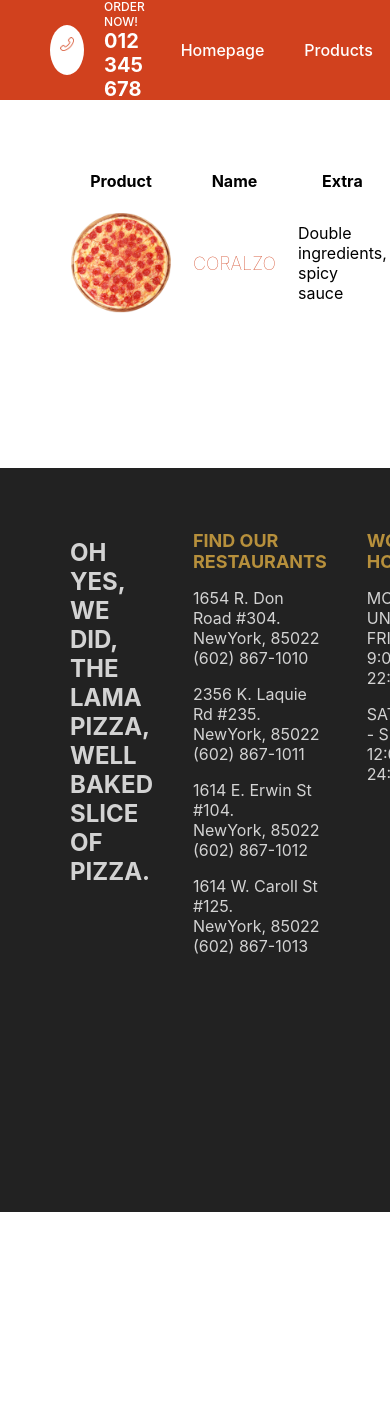
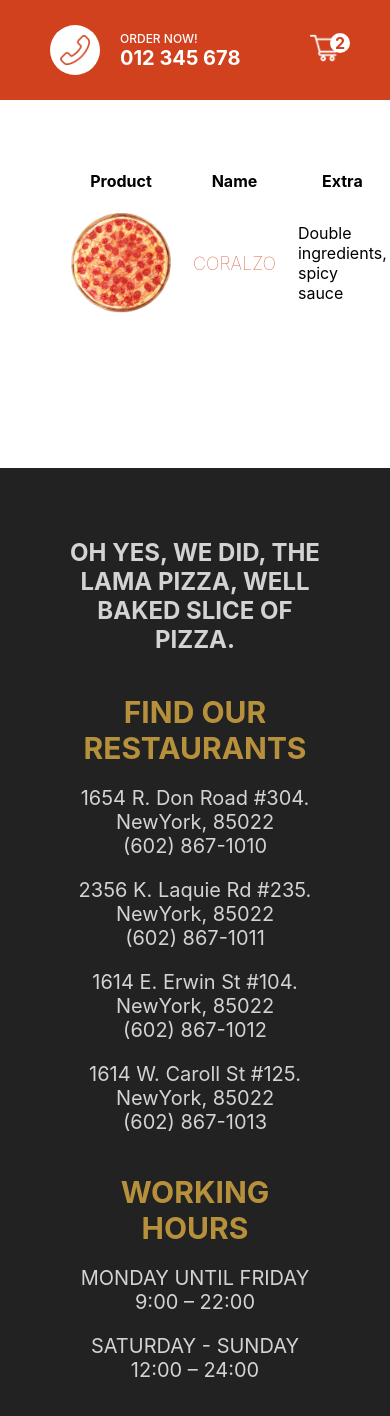
Before and after one commit to AlessandroBarreto/pizza-app, a Next.js app: page /cart in a window 390 px wide. Shown: the top 1416 px of the page. Before the commit the page ends 1212 px from the top, so only its background shows below. Built offline with nearby package versions, Linux system fonts and the light colour scheme.

Commit message:
feature: home and product page responsivity

```diff
--- a/components/PizzaList.tsx
+++ b/components/PizzaList.tsx
@@ -18,11 +18,6 @@
         <PizzaCard />
         <PizzaCard />
         <PizzaCard />
-        <PizzaCard />
-        <PizzaCard />
-        <PizzaCard />
-        <PizzaCard />
-        <PizzaCard />
       </div>
     </div>
   );
--- a/styles/Featured.module.scss
+++ b/styles/Featured.module.scss
@@ -2,6 +2,7 @@
   height: calc(100vh - 100px);
   background-color: #d1411d;
   overflow: hidden;
+  position: relative;
 
   .arrowContainer {
     position: absolute;
@@ -25,3 +26,9 @@
     position: relative;
   }
 }
+
+@media screen and (max-width: 480px) {
+  .container{
+    height: 50vh;
+  }
+}
--- a/styles/Footer.module.scss
+++ b/styles/Footer.module.scss
@@ -8,10 +8,10 @@
     position: relative;
     display: flex;
 
-    &:last-child{
-        flex: 2;
-        padding: 50px;
-        justify-content: space-between;
+    &:last-child {
+      flex: 2;
+      padding: 50px;
+      justify-content: space-between;
     }
 
     .card {
@@ -32,3 +32,27 @@
     }
   }
 }
+
+@media screen and (max-width: 480px) {
+  .container {
+    height: auto;
+    text-align: center;
+    .item {
+      flex-direction: column;
+
+      &:first-child {
+        display: none;
+      }
+
+      .card {
+        .title {
+          font-size: 30px;
+        }
+
+        .text {
+          font-size: 20px;
+        }
+      }
+    }
+  }
+}
--- a/styles/Navbar.module.scss
+++ b/styles/Navbar.module.scss
@@ -76,3 +76,16 @@
     }
   }
 }
+
+@media screen and (max-width: 480px) {
+  .container{
+    .item{
+      &:nth-child(2){
+        display: none;
+      }
+      &:nth-child(1){
+       flex: 3;
+      }
+    }
+  }
+}
--- a/styles/PizzaCard.module.scss
+++ b/styles/PizzaCard.module.scss
@@ -1,4 +1,4 @@
-.container{
+.container {
   width: 22%;
   padding: 20px 40px;
   display: flex;
@@ -7,19 +7,33 @@
   justify-content: center;
   cursor: pointer;
 
-    .title{
+  .title {
     font-size: 18px;
     font-weight: bold;
     color: #d1411e;
   }
 
-    .price{
+  .price {
     font-size: 18px;
     font-weight: bold;
     color: #666;
   }
-    .desc{
+  .desc {
     text-align: center;
     color: #777;
   }
 }
+
+@media screen and (max-width: 480px) {
+  .container {
+    width: 100%;
+
+    .title {
+      font-size: 30px;
+    }
+    .price,
+    .desc {
+      font-size: 24px;
+    }
+  }
+}
--- a/styles/PizzaList.module.scss
+++ b/styles/PizzaList.module.scss
@@ -18,3 +18,15 @@
     flex-wrap: wrap;
   }
 }
+
+@media screen and (max-width: 480px) {
+  .container{
+    .title{
+      text-align: center;
+    }
+    .desc{
+      width: 90%;
+      text-align: center;
+    }
+  }
+}
--- a/styles/Product.module.scss
+++ b/styles/Product.module.scss
@@ -28,7 +28,7 @@
     .sizes {
       width: 40%;
       display: flex;
-      justify-content: space-between;
+      justify-content: space-around;
       .size {
         width: 30px;
         height: 30px;
@@ -99,3 +99,52 @@
     }
   }
 }
+
+@media screen and (max-width: 480px) {
+  .container {
+    height: auto;
+    text-align: center;
+    flex-direction: column;
+    margin-top: 20px;
+
+    .left {
+      .imgContainer {
+        width: 70vw;
+        height: 70vw;
+      }
+    }
+
+    .right {
+      h1 {
+        margin: 5px;
+      }
+
+      .sizes {
+        width: 100%;
+        padding: 0 20px;
+      }
+
+      .ingredients {
+        flex-direction: column;
+
+        .option {
+          margin: 10px;
+          font-size: 18px;
+
+          .checkbox {
+            width: 25px;
+            height: 25px;
+          }
+        }
+      }
+      .add {
+        margin-bottom: 30px;
+        .quantity,
+        .button {
+          height: 50px;
+          padding: 10px 20px;
+        }
+      }
+    }
+  }
+}
```
Lines whose indentation alone changed are shown as unchanged.
